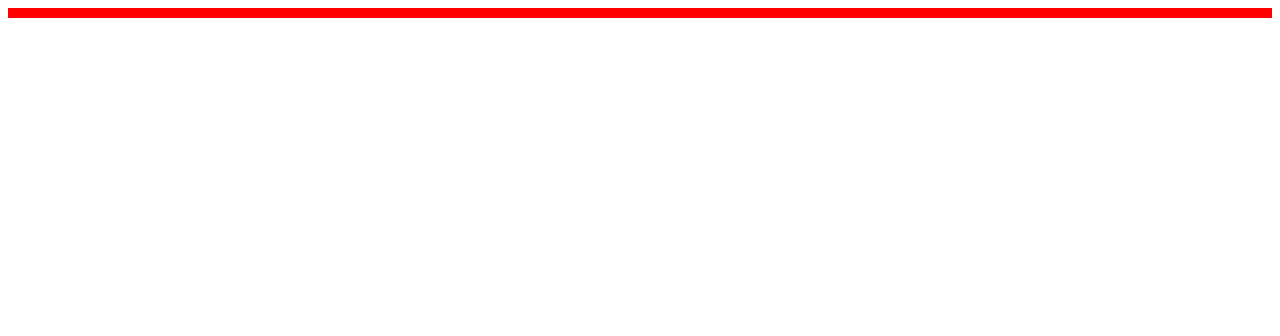
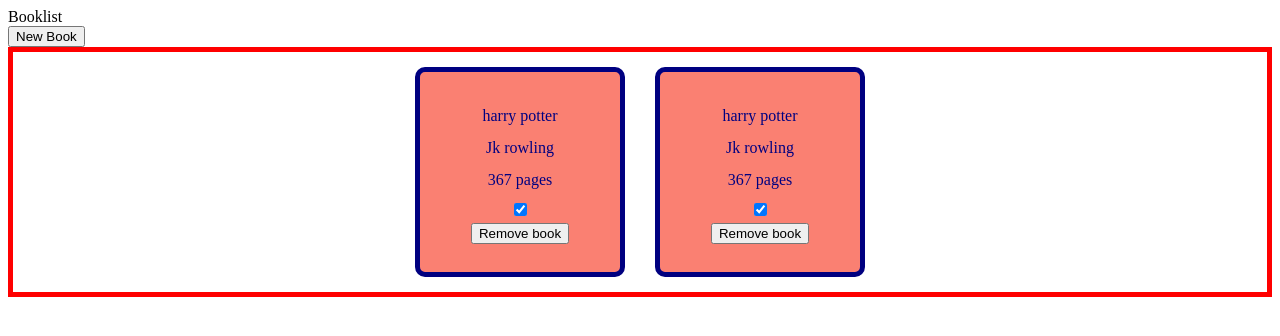
Before and after one commit to idugan100/Library-app, a plain HTML site: page index.html in a window 1280 px wide. Drawn offline with Linux system fonts and the light colour scheme.

Commit message:
did add and remvoe buttons

```diff
--- a/index.html
+++ b/index.html
@@ -9,7 +9,8 @@
     <script src="script.js" defer></script>
 </head>
 <body >
-
+    <div class="header">Booklist</div>
+    <div class="buttonwrapper"><button class="addBookButton">New Book</button></div>
     <div id="wrapper"></div>
 
 
--- a/script.js
+++ b/script.js
@@ -14,52 +14,77 @@
 let myLibary=[];
 
 function addBook(title,author,pages,isread){
-    myLibary.push(new book(title,author,pages,isread))
+    myLibary.push(new book(title,author,pages,isread,))
 }
 
-function renderpage(){
-    for(i=0;i<myLibary.length;i++){
-        myLibary[i].index=i;
+function removebook(index){
+   console.log("removed at " +index);
+
+
+}
+
+function renderpage(item){
+
+    let container=document.getElementById("wrapper");
+
         let element=document.createElement("div");
         element.setAttribute("class","card");
         element.setAttribute("display","inline");
 
         let elementTitle=document.createElement("div");
         elementTitle.setAttribute("class","child");
-        elementTitle.innerHTML=myLibary[i].title;
+        elementTitle.innerHTML=item.title;
 
         let elementAuthor=document.createElement("div");
         elementAuthor.setAttribute("class","child");
-        elementAuthor.innerHTML=myLibary[i].author;
+        elementAuthor.innerHTML=item.author;
 
         let elementPages=document.createElement("div");
         elementPages.setAttribute("class","child");
-        elementPages.innerHTML=myLibary[i].pages+" pages";
+        elementPages.innerHTML=item.pages+" pages";
 
         let readStatus=document.createElement("input");
         readStatus.setAttribute("class","child");
         readStatus.setAttribute("type","checkbox")
-        readStatus.checked=myLibary[i].isread;
+        readStatus.checked=item.isread;
 
         let removeButton=document.createElement("button");
         removeButton.innerHTML="Remove book";
-        removeButton.addEventListener("click",function(i){
-            let j=i
-
-            myLibary.slice(1,1);
-
+        removeButton.addEventListener("click",()=>{
+            myLibary.splice(item.index,1);
+            displayPage();
 
         })
 
 
 
-        let =document.getElementById("wrapper").appendChild(element)
+       container.appendChild(element)
         element.appendChild(elementTitle);
         element.appendChild(elementAuthor);
         element.appendChild(elementPages)
         element.appendChild(readStatus)
         element.appendChild(removeButton);
     }
+
+function displayPage(){
+    let container=document.getElementById("wrapper");
+    while(container.firstChild){
+        container.removeChild(container.firstChild)
+    }
+    for(let i=0; i<myLibary.length;i++){
+
+        myLibary[i].index=i;
+            renderpage(myLibary[i]);
+        }
+    }
+
+let newbookbutton=document.querySelector(".addBookButton")
+newbookbutton.addEventListener('click',()=>{
+    addBook("harry potter", "Jk rowling", "00", true);
+    displayPage();
 }
+)
 addBook("harry potter", "Jk rowling", "367", true);
 addBook("harry potter", "Jk rowling", "367", true);
+
+displayPage();
```
